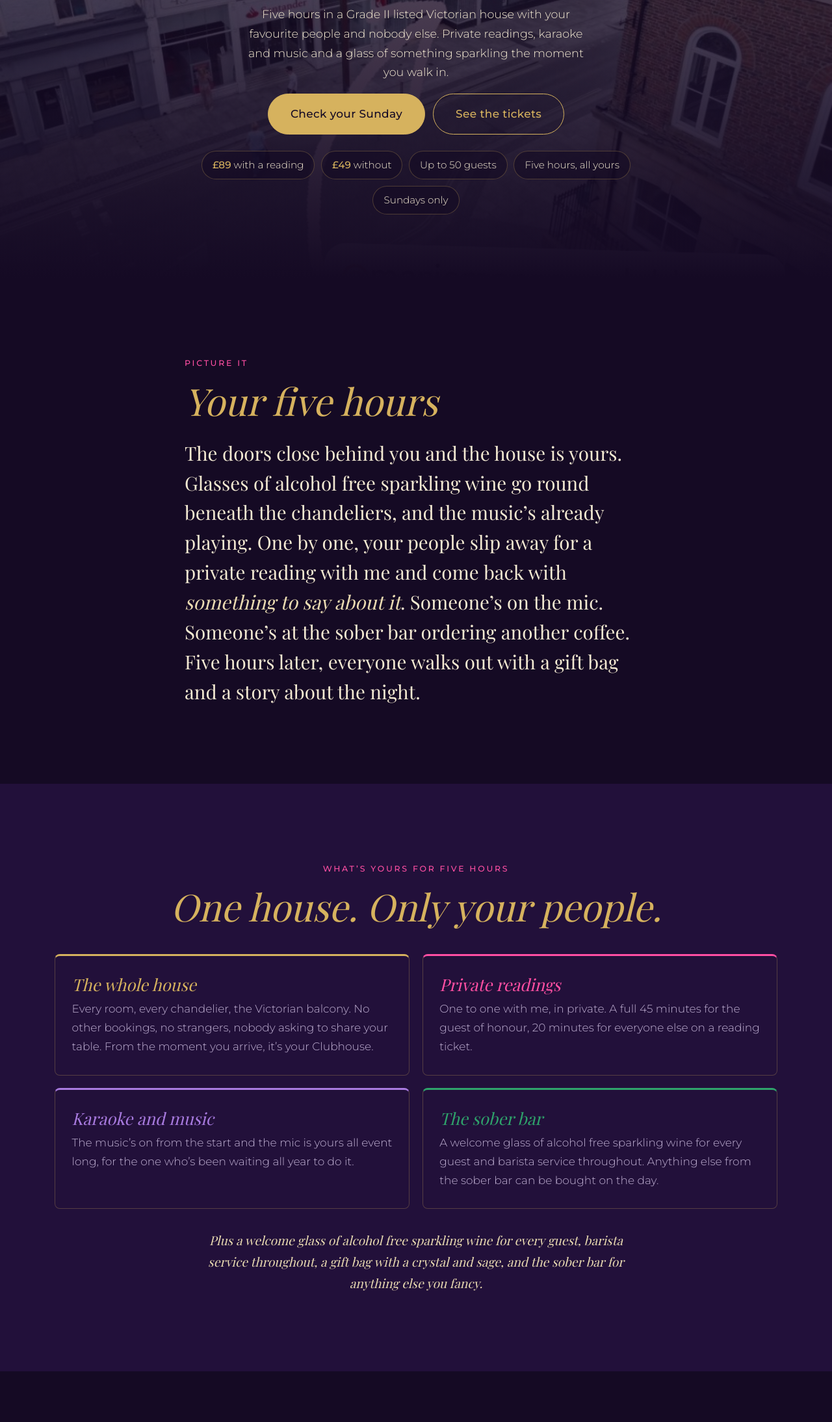
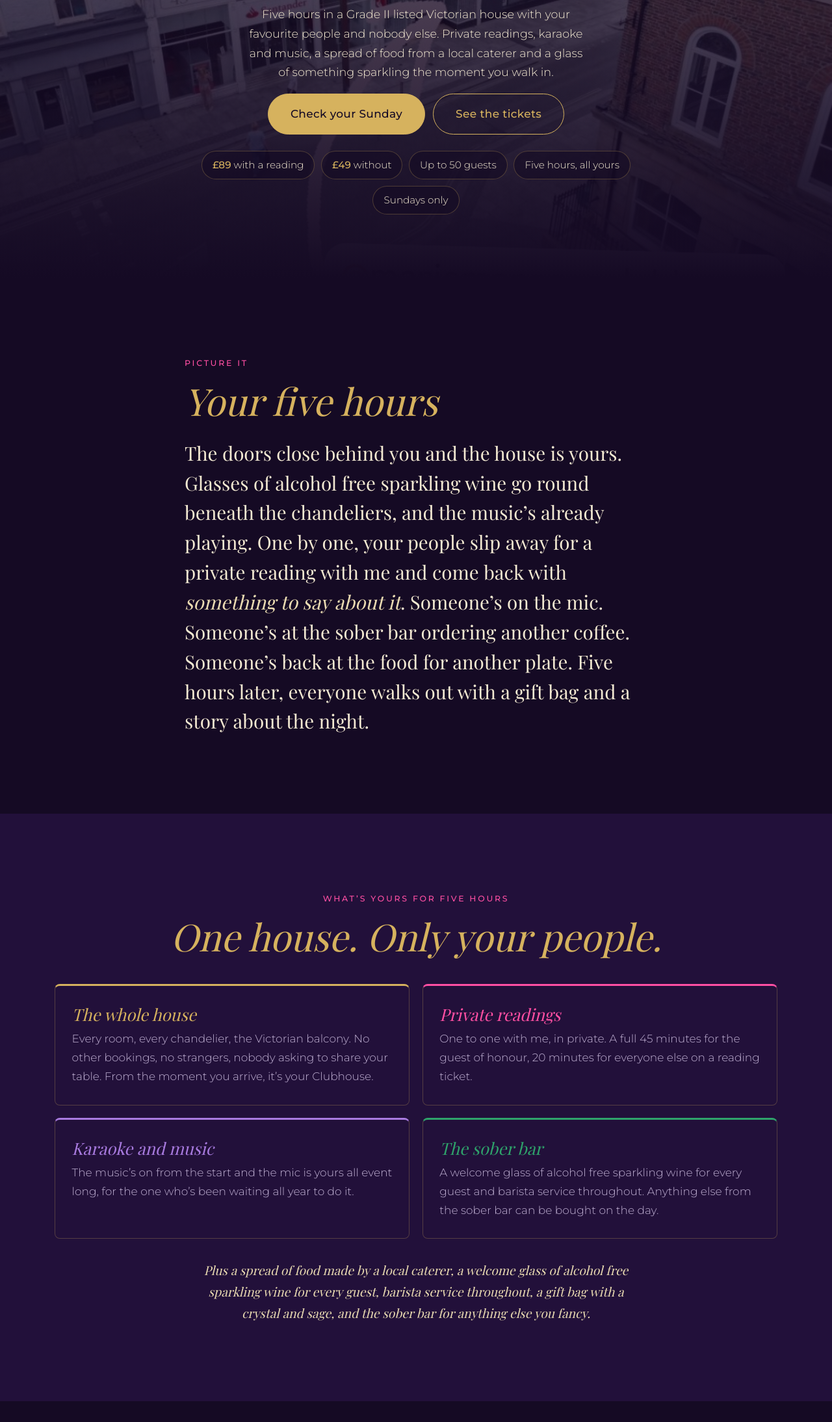
Before and after one commit to mariemonroe144/mariemonroesclubhouse, a plain HTML site: page private-experience/index.html in a window 1280 px wide. Shown: the part 372-2560 px from the top of the page at 65% size. Drawn offline with nearby package versions, Linux system fonts and the light colour scheme; a web font is replaced by a local one.

Commit message:
Private Experience: include food from a local caterer
Co-Authored-By: Claude Opus 5.5 <noreply@anthropic.com>
Claude-Session: https://claude.ai/code/session_01DkLc21zw2VHLuiCK1YjbYH

```diff
--- a/private-experience/index.html
+++ b/private-experience/index.html
@@ -4,7 +4,7 @@
 <meta charset="utf-8">
 <meta name="viewport" content="width=device-width, initial-scale=1, viewport-fit=cover">
 <title>The Private Clubhouse Experience | Private party hire, Stockton-on-Tees</title>
-<meta name="description" content="Close the doors. The Clubhouse is yours. Sundays only. Five hours in a Grade II listed Victorian house with your favourite people: private readings, karaoke and music and a sober bar. Stockton-on-Tees.">
+<meta name="description" content="Close the doors. The Clubhouse is yours. Sundays only. Five hours in a Grade II listed Victorian house with your favourite people: private readings, karaoke and music, a spread of food from a local caterer and a sober bar. Stockton-on-Tees.">
 <meta property="og:title" content="The Private Clubhouse Experience">
 <meta property="og:description" content="Five hours. One Victorian house. Only your people. Birthdays, hen parties and celebrations at Marie Monroe’s Clubhouse, Stockton-on-Tees.">
 <meta property="og:image" content="https://mariemonroesclubhouse.com/location-house.jpg">
@@ -277,7 +277,7 @@ footer nav,footer .social{margin-top:1rem;display:flex;flex-wrap:wrap;gap:.6rem
     <div class="hero-inner">
       <span class="eyebrow">The Private Clubhouse Experience · Sundays only</span>
       <h1>Close the doors. The Clubhouse is yours.</h1>
-      <p class="sub">Five hours in a Grade II listed Victorian house with your favourite people and nobody else. Private readings, karaoke and music and a glass of something sparkling the moment you walk in.</p>
+      <p class="sub">Five hours in a Grade II listed Victorian house with your favourite people and nobody else. Private readings, karaoke and music, a spread of food from a local caterer and a glass of something sparkling the moment you walk in.</p>
       <div class="ctas">
         <a class="cta" href="#book">Check your Sunday</a>
         <a class="cta line" href="#tickets">See the tickets</a>
@@ -290,7 +290,7 @@ footer nav,footer .social{margin-top:1rem;display:flex;flex-wrap:wrap;gap:.6rem
     <div class="narrow">
       <span class="eyebrow">Picture it</span>
       <h2>Your five hours</h2>
-      <p class="story">The doors close behind you and the house is yours. Glasses of alcohol free sparkling wine go round beneath the chandeliers, and the music’s already playing. One by one, your people slip away for a private reading with me and come back with <em>something to say about it</em>. Someone’s on the mic. Someone’s at the sober bar ordering another coffee. Five hours later, everyone walks out with a gift bag and a story about the night.</p>
+      <p class="story">The doors close behind you and the house is yours. Glasses of alcohol free sparkling wine go round beneath the chandeliers, and the music’s already playing. One by one, your people slip away for a private reading with me and come back with <em>something to say about it</em>. Someone’s on the mic. Someone’s at the sober bar ordering another coffee. Someone’s back at the food for another plate. Five hours later, everyone walks out with a gift bag and a story about the night.</p>
     </div>
   </section>
 
@@ -306,7 +306,7 @@ footer nav,footer .social{margin-top:1rem;display:flex;flex-wrap:wrap;gap:.6rem
         <article style="--c:#A97BE0"><h3>Karaoke and music</h3><p>The music’s on from the start and the mic is yours all event long, for the one who’s been waiting all year to do it.</p></article>
         <article style="--c:#2FA36B"><h3>The sober bar</h3><p>A welcome glass of alcohol free sparkling wine for every guest and barista service throughout. Anything else from the sober bar can be bought on the day.</p></article>
       </div>
-      <p class="also-line">Plus a welcome glass of alcohol free sparkling wine for every guest, barista service throughout, a gift bag with a crystal and sage, and the sober bar for anything else you fancy.</p>
+      <p class="also-line">Plus a spread of food made by a local caterer, a welcome glass of alcohol free sparkling wine for every guest, barista service throughout, a gift bag with a crystal and sage, and the sober bar for anything else you fancy.</p>
     </div>
   </section>
 
@@ -344,6 +344,7 @@ footer nav,footer .social{margin-top:1rem;display:flex;flex-wrap:wrap;gap:.6rem
           <ul>
             <li>The whole house for five hours</li>
             <li>Karaoke and music</li>
+            <li>A spread of food from a local caterer</li>
             <li>A welcome glass of alcohol free sparkling wine</li>
             <li>Barista service and a gift bag</li>
           </ul>
@@ -387,7 +388,7 @@ footer nav,footer .social{margin-top:1rem;display:flex;flex-wrap:wrap;gap:.6rem
         <details><summary>Who’s it for?</summary><p>Birthdays, hen parties, milestones, mixed groups. Any group with something to celebrate.</p></details>
         <details><summary>What if fewer than 8 want a reading?</summary><p>The minimum is 8 reading tickets per booking. Everyone else can come on a guest ticket.</p></details>
         <details><summary>What’s at the sober bar?</summary><p>Everyone gets a welcome glass of alcohol free sparkling wine and barista service throughout. Anything else from the sober bar can be bought on the day.</p></details>
-        <details><summary>Is food included?</summary><p>No, food isn’t included.</p></details>
+        <details><summary>Is food included?</summary><p>Yes. Every booking comes with a spread of food made by a local caterer, so there’s nothing to organise and nobody goes hungry.</p></details>
         <details><summary>What if we need to cancel?</summary><p>The deposit isn’t refunded if you cancel.</p></details>
         <details><summary>Where is it?</summary><p>Marie Monroe’s Clubhouse, Winpenny House, 45 High Street, Stockton-on-Tees.</p></details>
       </div>
```
Also changed, not shown: index.html (+1 -1 lines), terms/index.html (+1 -1 lines).
